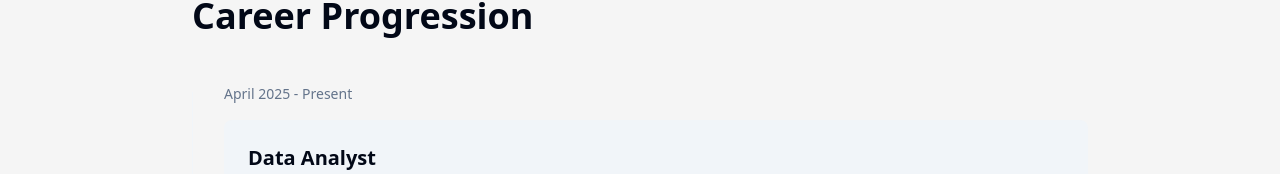
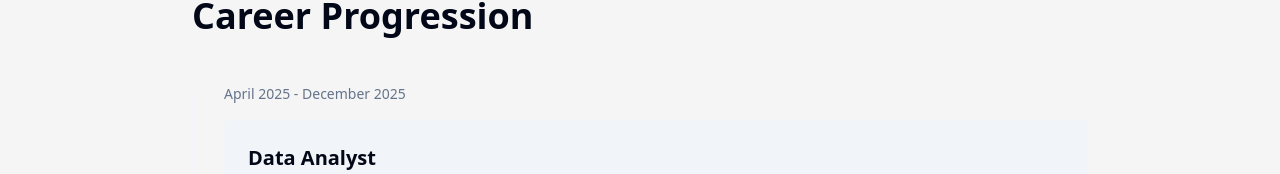
Before and after one commit to samkaddouh/my-personal-website, a Next.js app: page /experience in a window 1280 px wide. Shown: the part 164-338 px from the top of the page. Built offline with nearby package versions, Linux system fonts and the light colour scheme.

Commit message:
edited experience

```diff
--- a/app/experience/page.js
+++ b/app/experience/page.js
@@ -2,7 +2,7 @@ export default function Experience() {
     const experiences = [
       {
         startDate: "April 2025",
-        endDate: "Present",
+        endDate: "December 2025",
         title: "Data Analyst",
         company: "Four K Chemists LLC",
         department: "Business Intelligence",
```
